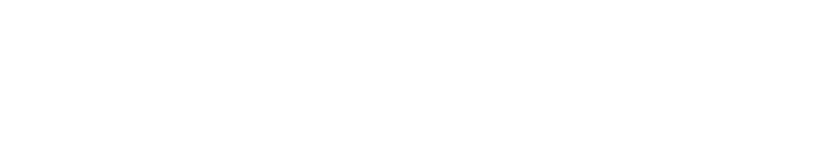
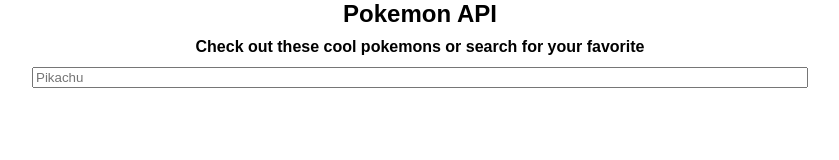
Before and after one commit to Chrstjan/Js-PokeApi-Project, a plain HTML site: page index.html in a window 1280 px wide. Shown: the whole page, without its empty margins (220-1059 px from the left). Drawn offline with Linux system fonts and the light colour scheme; no server answers.

Commit message:
Fetched pokemon data & base header
Fetched the pokemon data & made the base layout for the header of the landing page

```diff
--- a/assets/css/main.css
+++ b/assets/css/main.css
@@ -0,0 +1,21 @@
+#appHeader {
+  display: flex;
+  flex-direction: column;
+  justify-content: center;
+  align-items: center;
+}
+
+.app-header hgroup h1 {
+  padding-bottom: 0.6rem;
+}
+
+.app-header hgroup h1,
+.app-header hgroup h4 {
+  margin: 0;
+  text-align: center;
+}
+
+#appHeader #searchBar {
+  margin-top: 0.7rem;
+  width: 60%;
+}
--- a/assets/js/app.js
+++ b/assets/js/app.js
@@ -1,10 +1,29 @@
 //#region GLOBALS
 const app = document.getElementById("app");
 
+//Calling functions
+function initApp() {
+  getPokemonData();
+}
+initApp();
 //#endregion GLOBALS
 
 //#region model code
-
+function getPokemonData() {
+  fetch(`https://pokeapi.co/api/v2/pokemon?limit=100000&offset=0`)
+    .then((res) => {
+      if (!res.ok) {
+        throw new Error("Network response was not ok");
+      }
+      return res.json();
+    })
+    .then((json) => {
+      console.log(json);
+    })
+    .catch((error) => {
+      console.log("Error fetching pokemon data:", error);
+    });
+}
 //#endregion model code
 
 //#region controller code
--- a/index.html
+++ b/index.html
@@ -17,6 +17,15 @@
     <div class="main-container">
       <header></header>
       <main>
+        <section id="appHeader">
+          <header class="app-header">
+            <hgroup>
+              <h1>Pokemon API</h1>
+              <h4>Check out these cool pokemons or search for your favorite</h4>
+            </hgroup>
+          </header>
+          <input id="searchBar" type="text" placeholder="Pikachu" />
+        </section>
         <section id="app"></section>
       </main>
       <footer></footer>
```
